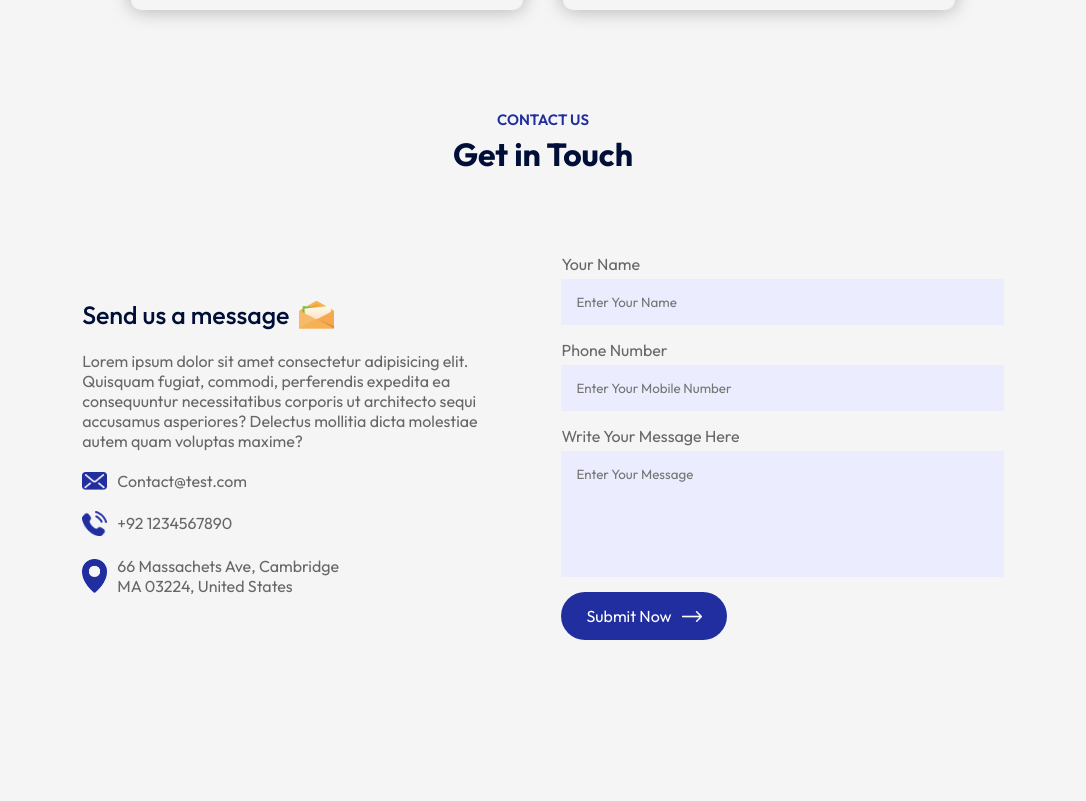
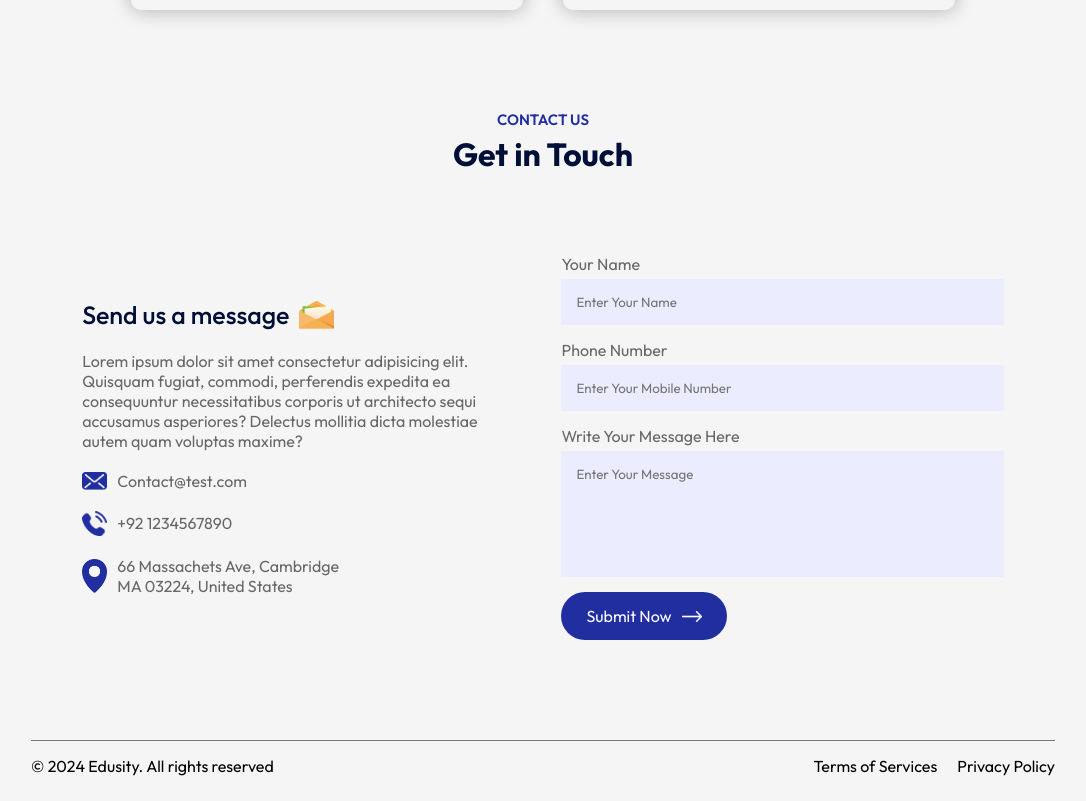
Before and after one commit to Syedrizwan23/Edusity, a React (Vite) app: page / in a window 1280 px wide. Shown: the part 2861-3662 px from the top of the page, without its empty margins (97-1183 px from the left). Before the commit the page ends 3601 px from the top, so only its background shows below. Built offline with nearby package versions, Linux system fonts and the light colour scheme.

Commit message:
footer completed

```diff
--- a/src/App.jsx
+++ b/src/App.jsx
@@ -1,6 +1,7 @@
 import About from "./Components/About/About";
 import Campus from "./Components/Campus/Campus";
 import Contact from "./Components/Contact/Contact";
+import Footer from "./Components/Footer/Footer";
 import Hero from "./Components/Hero/Hero";
 import Navbar from "./Components/Navbar/Navbar";
 import Programs from "./Components/Programs/Programs";
@@ -23,6 +24,7 @@
         <Testimonials/>
         <Title subTitle="Contact Us" title="Get in Touch" />
         <Contact />
+        <Footer/>
       </div>
     </div>
   );
--- /dev/null
+++ b/src/Components/Footer/Footer.css
@@ -0,0 +1,14 @@
+.footer{
+    margin: 10px auto;
+    display: flex;
+    align-items: center;
+    justify-content: space-between;
+    border-top: 1px solid #797979;
+    padding: 15px 0;
+}
+
+.footer ul li{
+    list-style: none;
+    display: inline-block;
+    margin-left: 20px;
+}
--- /dev/null
+++ b/src/Components/Footer/Footer.jsx
@@ -0,0 +1,17 @@
+import  './Footer.css'
+
+const Footer = () => {
+  return (
+    <div className='footer'>
+      <p>&copy; 2024 Edusity. All rights reserved</p>
+      <ul>
+        <li>
+            Terms of Services
+        </li>
+        <li>Privacy Policy</li>
+      </ul>
+    </div>
+  )
+}
+
+export default Footer
```
